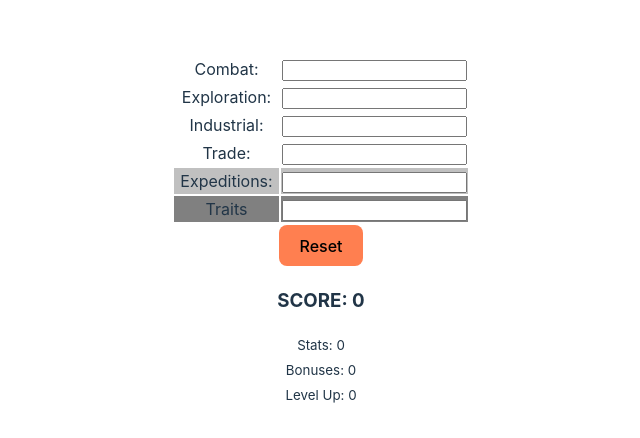
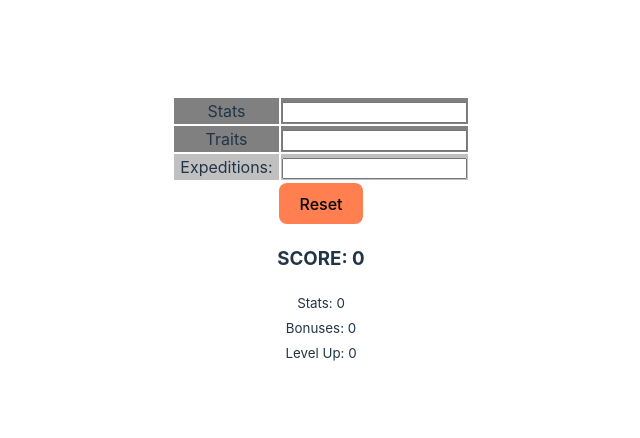
Before and after one commit to gander/nms-frigate-calc, a Vue app: page / in a window 1280 px wide. Shown: the part 168-606 px from the top of the page, without its empty margins (319-959 px from the left). Built offline with nearby package versions, Linux system fonts and the light colour scheme.

Commit message:
reduce stats to one field

```diff
--- a/src/App.vue
+++ b/src/App.vue
@@ -17,10 +17,7 @@ const levelUps = new Map([
 const regex = /\+?\d+|-\d+/g;
 
 const traitsInput = ref('');
-const combat: Ref<number | null> = ref(null);
-const exploration: Ref<number | null> = ref(null);
-const industry: Ref<number | null> = ref(null);
-const trade: Ref<number | null> = ref(null);
+const statsInput = ref('');
 const baseStat = ref(0);
 const expeditions: Ref<number | null> = ref(null);
 
@@ -30,10 +27,7 @@ const levelUp = ref(0);
 
 const reset = () => {
   traitsInput.value = '';
-  combat.value = null;
-  exploration.value = null;
-  industry.value = null;
-  trade.value = null;
+  statsInput.value = '';
   baseStat.value = 0;
   expeditions.value = null;
   stats.value = 0;
@@ -70,8 +64,8 @@ const calcExpeditions = (expeditions: number): number => {
   return result;
 };
 
-watch([traitsInput, combat, exploration, industry, trade, /*support,*/ expeditions], () => {
-  stats.value = ((combat.value ?? 0) + (exploration.value ?? 0) + (industry.value ?? 0) + (trade.value ?? 0));
+watch([traitsInput, statsInput, expeditions], () => {
+  stats.value = extractTraits(statsInput.value).reduce((sum, cur) => cur + sum, 0);
   bonuses.value = extractTraits(traitsInput.value).reduce((sum, cur) => cur + sum, 0);
   levelUp.value = calcExpeditions(expeditions.value ?? 0);
   baseStat.value = stats.value - bonuses.value - (6 * levelUp.value);
@@ -81,29 +75,17 @@ watch([traitsInput, combat, exploration, industry, trade, /*support,*/ expeditio
 
 <template>
   <table>
-    <tr>
-      <td><label for="combat">Combat:</label></td>
-      <td><input type="number" id="combat" v-model="combat"/></td>
+    <tr style="background-color: gray">
+      <td><label for="stats">Stats</label></td>
+      <td><input type="text" id="stats" v-model.trim="statsInput" inputmode="numeric" pattern="[0-9]*"/></td>
     </tr>
-    <tr>
-      <td><label for="exploration">Exploration:</label></td>
-      <td><input type="number" id="exploration" v-model="exploration"/></td>
-    </tr>
-    <tr>
-      <td><label for="industry">Industrial:</label></td>
-      <td><input type="number" id="industry" v-model="industry"/></td>
-    </tr>
-    <tr>
-      <td><label for="trade">Trade:</label></td>
-      <td><input type="number" id="trade" v-model="trade"/></td>
+    <tr style="background-color: gray">
+      <td><label for="traits">Traits</label></td>
+      <td><input type="text" id="traits" v-model.trim="traitsInput" inputmode="numeric" pattern="[0-9]*"/></td>
     </tr>
     <tr style="background-color: silver">
       <td><label for="expeditions">Expeditions:</label></td>
       <td><input type="number" min="0" id="expeditions" v-model="expeditions"/></td>
-    </tr>
-    <tr style="background-color: gray">
-      <td><label for="traits">Traits</label></td>
-      <td><input type="text" id="traits" v-model.trim="traitsInput" inputmode="numeric" pattern="[0-9]*"/></td>
     </tr>
     <tr>
       <td colspan="2">
```
